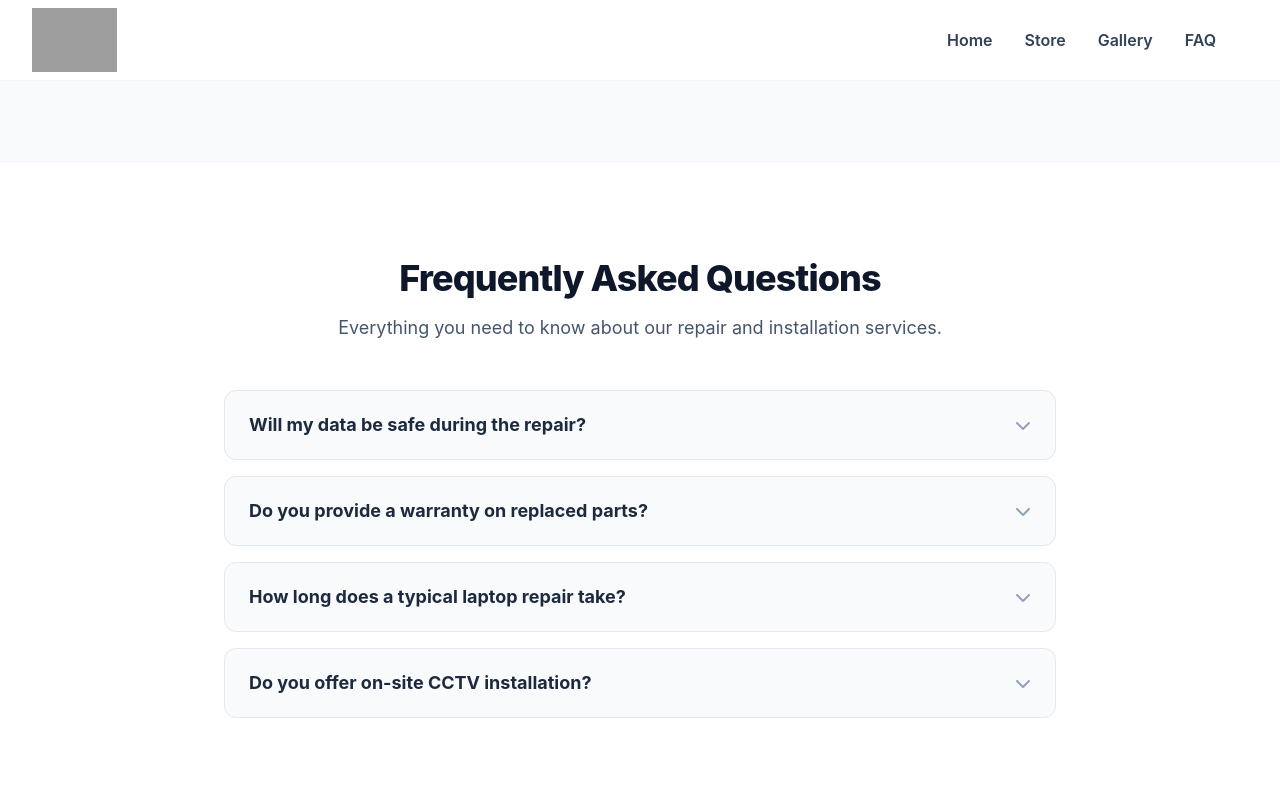
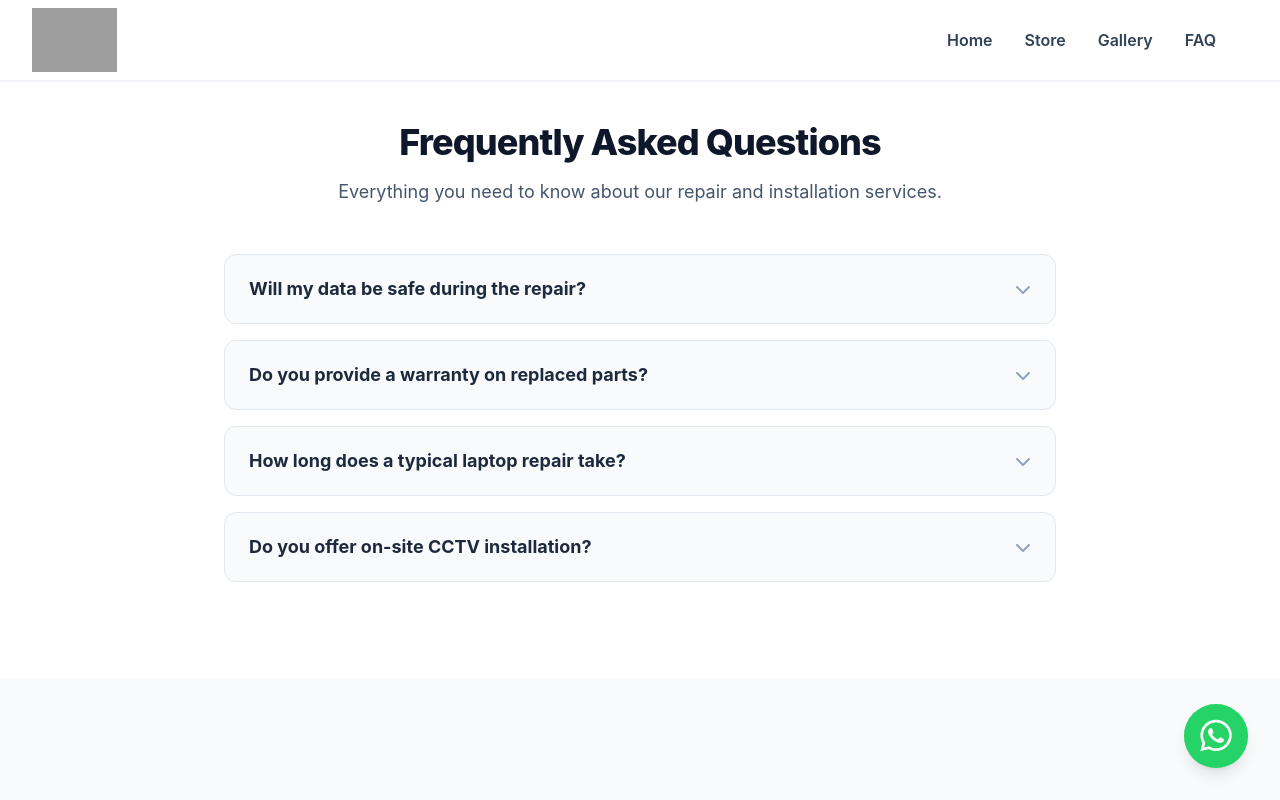
Before and after one commit to dharneshP/arschis-computers, a SvelteKit app: page /faq in a window 1280 px wide. Shown: the top 800 px of the page. Built offline with nearby package versions, Linux system fonts and the light colour scheme; grey boxes are pictures that could not be loaded.

Commit message:
feat: implement global header layout, fix store UI, and resolve component spacing

```diff
--- a/src/lib/components/FAQ.svelte
+++ b/src/lib/components/FAQ.svelte
@@ -25,7 +25,7 @@
     ];
 </script>
 
-<section id="faq" class="py-16 sm:py-24 bg-white border-t border-slate-100">
+<section id="faq" class="pt-8 pb-16 sm:pt-10 sm:pb-24 bg-white border-t border-slate-100">
     <div class="max-w-4xl mx-auto px-4 sm:px-6 lg:px-8">
 
         <div class="text-center mb-12">
--- a/src/lib/components/Gallery.svelte
+++ b/src/lib/components/Gallery.svelte
@@ -35,7 +35,7 @@
     ];
 </script>
 
-<section id="gallery" class="py-16 sm:py-24 bg-slate-50">
+<section id="gallery" class="pt-8 pb-16 sm:pt-10 sm:pb-24 bg-white border-t border-slate-100">
     <div class="max-w-7xl mx-auto px-4 sm:px-6 lg:px-8">
         <!-- Section Header -->
         <div class="text-center mb-12 sm:mb-16">
--- a/src/routes/+layout.svelte
+++ b/src/routes/+layout.svelte
@@ -1,7 +1,8 @@
 <script lang="ts">
     import '../app.css';
-    // 1. Add this import line right here:
     import BookingModal from '$lib/components/BookingModal.svelte';
+    import Header from '$lib/components/Header.svelte';
+    import FloatingWhatsApp from '$lib/components/FloatingWhatsApp.svelte';
 
     let { children } = $props();
 </script>
@@ -10,8 +11,12 @@
     <link rel="stylesheet" href="https://cdnjs.cloudflare.com/ajax/libs/font-awesome/6.4.0/css/all.min.css">
 </svelte:head>
 
-<!-- This renders your actual pages (Home, Store, Gallery, etc.) -->
+<!-- Global Header -->
+<Header />
+
+<!-- Renders the Home or Store page content -->
 {@render children()}
 
-<!-- 2. Add this right at the bottom! -->
+<!-- Global Modal -->
 <BookingModal />
+<FloatingWhatsApp />
--- a/src/routes/+page.svelte
+++ b/src/routes/+page.svelte
@@ -1,18 +1,13 @@
 <script lang="ts">
-    // 1. Your global state and Svelte utilities
     import { isBookingOpen, isHeaderButtonVisible } from '$lib/store';
     import { onMount } from 'svelte';
 
-    // 2. Restore your missing component imports!
-    import Header from '$lib/components/Header.svelte';
     import Services from '$lib/components/Services.svelte';
     import Brands from '$lib/components/Brands.svelte';
     import Reviews from '$lib/components/Reviews.svelte';
     import Map from '$lib/components/Map.svelte';
     import Footer from '$lib/components/Footer.svelte';
-    import FloatingWhatsApp from '$lib/components/FloatingWhatsApp.svelte';
 
-    // 3. The scroll-tracking logic for the new button
     let heroButtonElement: HTMLElement;
 
     onMount(() => {
@@ -37,8 +32,6 @@
     });
 </script>
 
-<Header />
-
 <main class="w-full bg-white">
     <!-- Image Background Hero Section -->
     <section class="relative py-24 sm:py-32 px-4 overflow-hidden border-t border-slate-200">
@@ -61,8 +54,6 @@
     <Brands />
     <Reviews />
     <Map />
-    </main>
+</main>
 
 <Footer />
-<!-- Place the floating button at the very bottom so it doesn't interrupt page flow -->
-<FloatingWhatsApp />
--- a/src/routes/faq/+page.svelte
+++ b/src/routes/faq/+page.svelte
@@ -1,5 +1,4 @@
 <script lang="ts">
-    import Header from '$lib/components/Header.svelte';
     import FAQ from '$lib/components/FAQ.svelte';
     import Footer from '$lib/components/Footer.svelte';
 </script>
@@ -8,8 +7,7 @@
     <title>Frequently Asked Questions | Arschis Computers</title>
 </svelte:head>
 
-<Header />
-<main class="min-h-screen bg-slate-50 pt-20">
+<main class="min-h-screen bg-slate-50">
     <FAQ />
 </main>
 <Footer />
--- a/src/routes/gallery/+page.svelte
+++ b/src/routes/gallery/+page.svelte
@@ -1,5 +1,4 @@
 <script lang="ts">
-    import Header from '$lib/components/Header.svelte';
     import Gallery from '$lib/components/Gallery.svelte';
     import Footer from '$lib/components/Footer.svelte';
 </script>
@@ -8,8 +7,8 @@
     <title>Work Gallery | Arschis Computers</title>
 </svelte:head>
 
-<Header />
-<main class="min-h-screen bg-white pt-20">
+<!-- The opening tag must be here -->
+<main class="min-h-screen bg-white">
     <Gallery />
 </main>
 <Footer />
--- a/src/routes/store/+page.svelte
+++ b/src/routes/store/+page.svelte
@@ -56,14 +56,7 @@
     <div class="max-w-7xl mx-auto px-4 sm:px-6 lg:px-8">
 
         <div class="text-center mb-12">
-            <!-- 1. Logo Added Here -->
-            <img
-                src="/logo.png"
-                alt="Arschis Computers Logo"
-                class="h-20 md:h-24 mx-auto mb-6 object-contain"
-                onerror={(e) => e.currentTarget.style.display = 'none'}
-            />
-            <h1 class="text-4xl md:text-5xl font-extrabold text-[#0F284F] mb-4">Our Store</h1>
+                <h1 class="text-4xl md:text-5xl font-extrabold text-[#0F284F] mb-4">Our Store</h1>
             <p class="text-lg text-slate-600 max-w-2xl mx-auto">
                 Browse our premium selection of branded desktops, high-airflow gaming cabinets, and core components. Tap 'Enquire' to get an instant quote via WhatsApp.
             </p>
```
